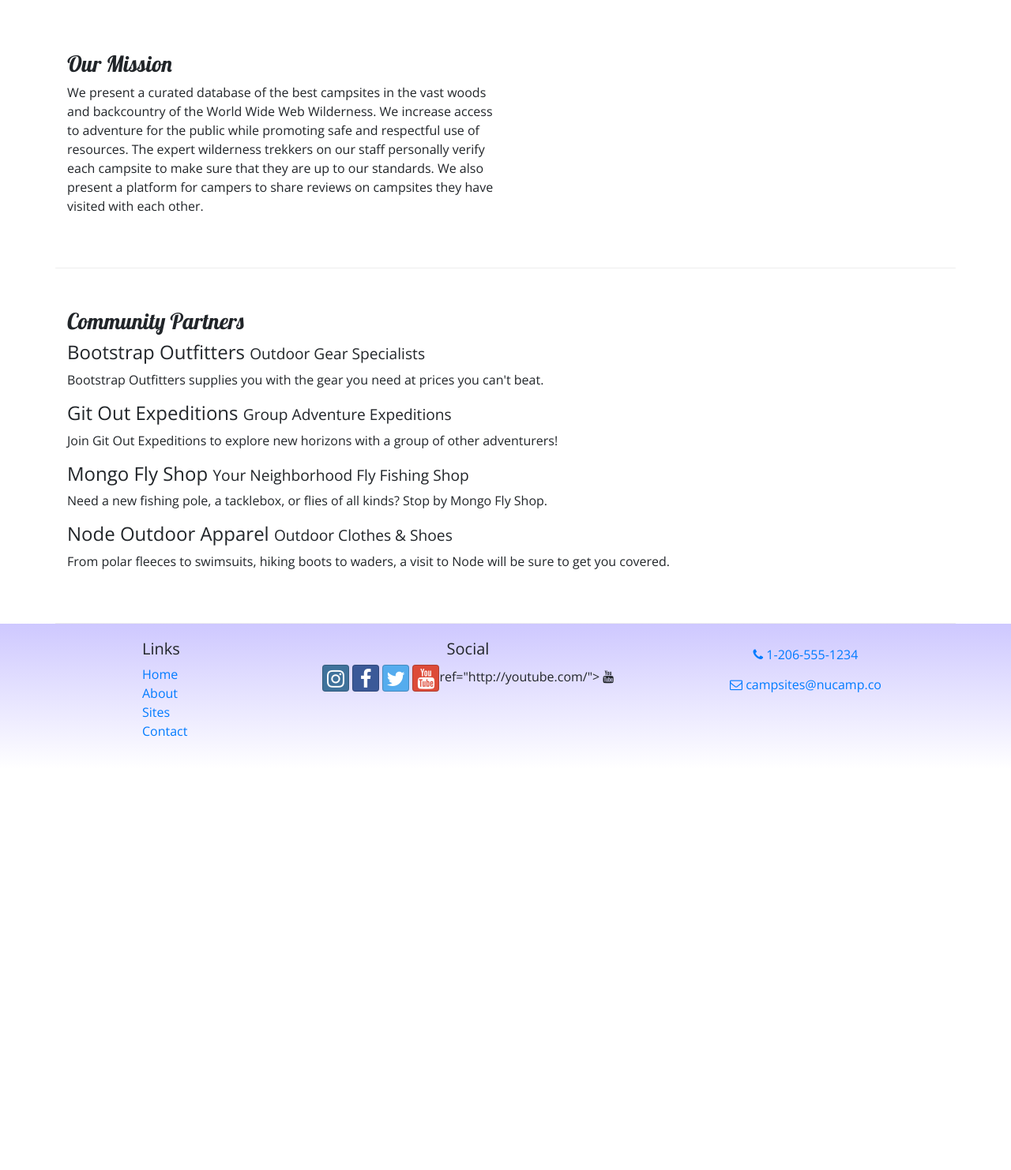
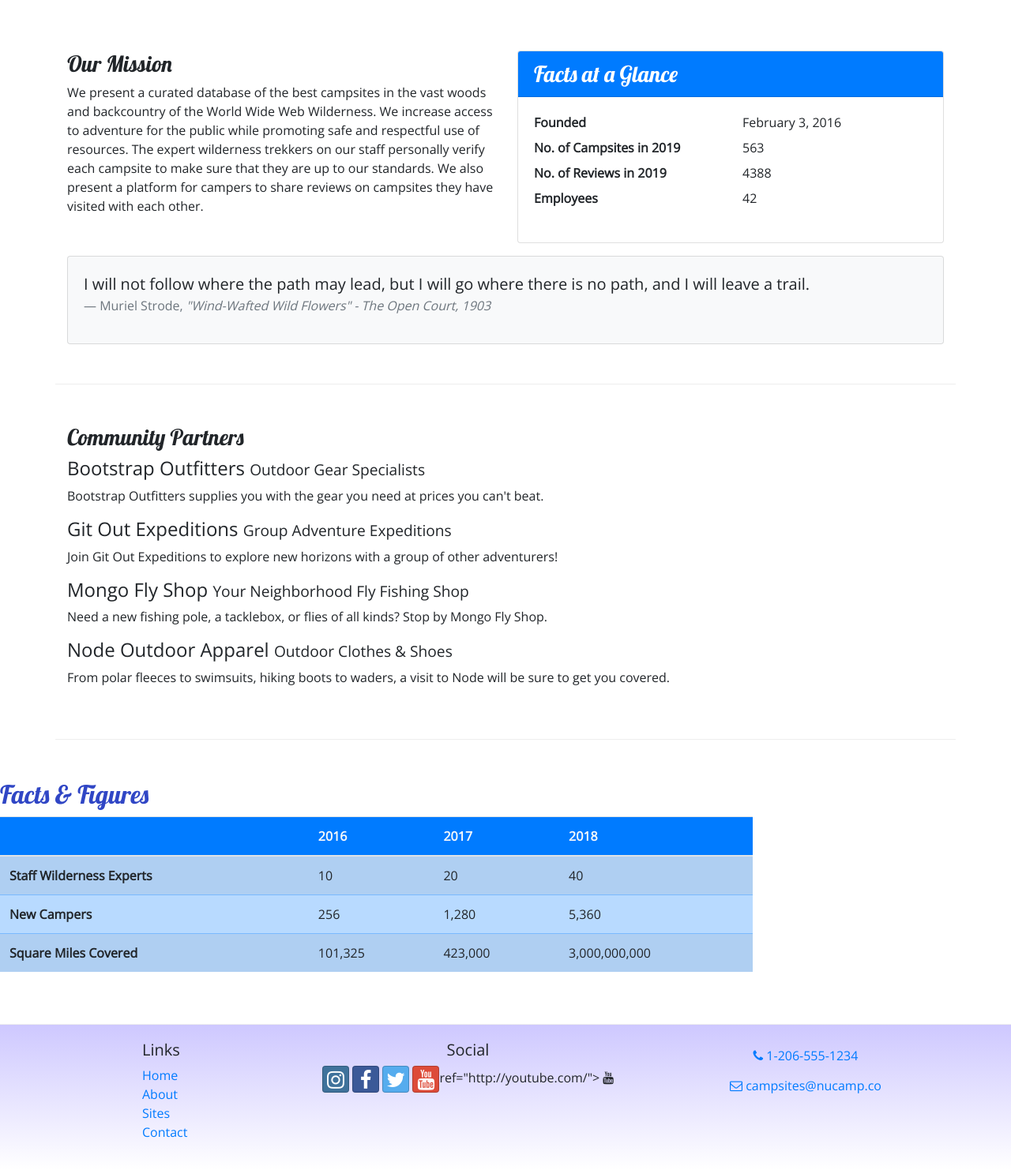
Before and after one commit to amandamsumner/nucampsite, a website: page aboutus.html in a window 1280 px wide. Shown: the part 340-1822 px from the top of the page at 79% size. Before the commit the page ends 1314 px from the top, so only its background shows below. Drawn offline with nearby package versions, Linux system fonts and the light colour scheme.

Commit message:
Tables and Cards

```diff
--- a/aboutus.html
+++ b/aboutus.html
@@ -82,6 +82,33 @@
             reviews on campsites they have visited with each other.
           </p>
         </div>
+        <div class="col-sm-6">
+          <div class="card">
+            <h3 class="card-header bg-primary text-white">Facts at a Glance</h3>
+            <div class="card-body">
+              <dl class="row">
+                <dt class="col-6">Founded</dt>
+                <dd class="col-6">February 3, 2016</dd>
+                <dt class="col-6">No. of Campsites in 2019</dt>
+                <dd class="col-6">563</dd>
+                <dt class="col-6">No. of Reviews in 2019</dt>
+                <dd class="col-6">4388</dd>
+                <dt class="col-6">Employees</dt>
+                <dd class="col-6">42</dd>
+              </dl>
+            </div>
+          </div>
+        </div>
+        <div class="col">
+          <div class="card bg-light mt-3">
+            <blockquote class="blockquote card-body">
+              <p class="mb-0">I will not follow where the path may lead, but I will go where there is no path, and I will leave a trail. </p>
+              <footer class="blockquote-footer">Muriel Strode,
+                <cite title="Source Title">"Wind-Wafted Wild Flowers" - The Open Court, 1903</cite>
+              </footer>
+            </blockquote>
+          </div>
+        </div>
       </div>
 
       <div class="row row-content">
@@ -115,7 +142,44 @@
       </div>
     </div>
 
-    <footer>
+    <div class="row row-content">
+      <div class="col-sm-9">
+        <h2>Facts &amp; Figures </h2>
+        <div class="table-responsive">
+          <table class="table table-striped">
+            <thead>
+              <tr class="bg-primary text-light">
+                <th></th>
+                <th>2016</th>
+                <th>2017</th>
+                <th>2018</th>
+              </tr>
+            </thead>
+            <tbody class="table-primary">
+              <tr>
+                <th>Staff Wilderness Experts</th>
+                <td>10</td>
+                <td>20</td>
+                <td>40</td>
+              </tr>
+              <tr>
+                <th>New Campers</th>
+                <td>256</td>
+                <td>1,280</td>
+                <td>5,360</td>
+              </tr>
+              <tr>
+                <th>Square Miles Covered</th>
+                <td>101,325</td>
+                <td>423,000</td>
+                <td>3,000,000,000</td>
+              </tr>
+            </tbody>
+          </table>
+        </div>
+      </div>
+    </div>
+    <footer class="site-footer">
       <div class="container">
         <div class="row">
           <div class="col-4 col-sm-2 offset-1">
--- a/css/styles.css
+++ b/css/styles.css
@@ -16,7 +16,7 @@ body {
     color: #cec8ff;
   }
 
-  footer {
+  .site-footer {
     background-image: linear-gradient(#cec8ff, white);
     padding: 20px 0;
   }
```
Also changed, not shown: contactus.html (+1 -1 lines), index.html (+1 -1 lines).
